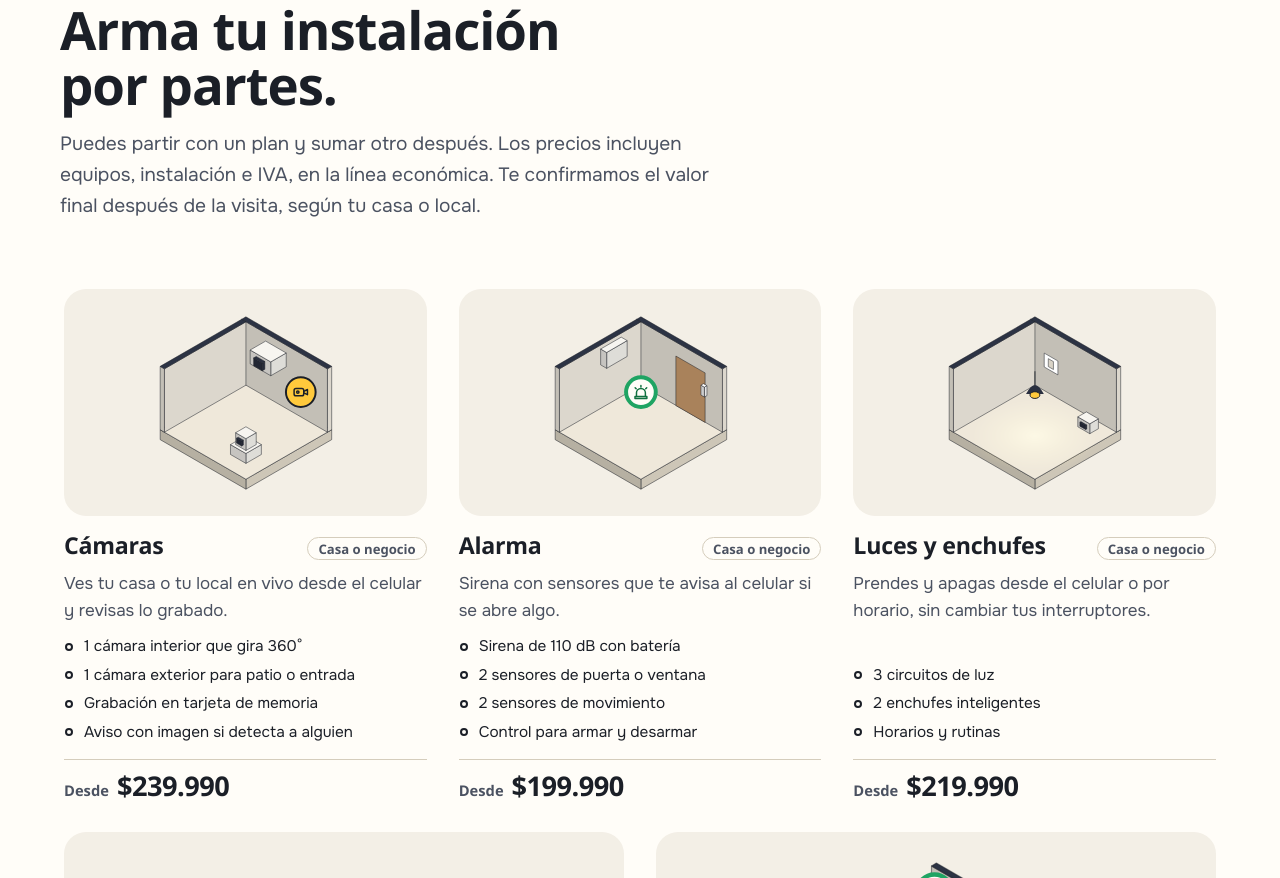
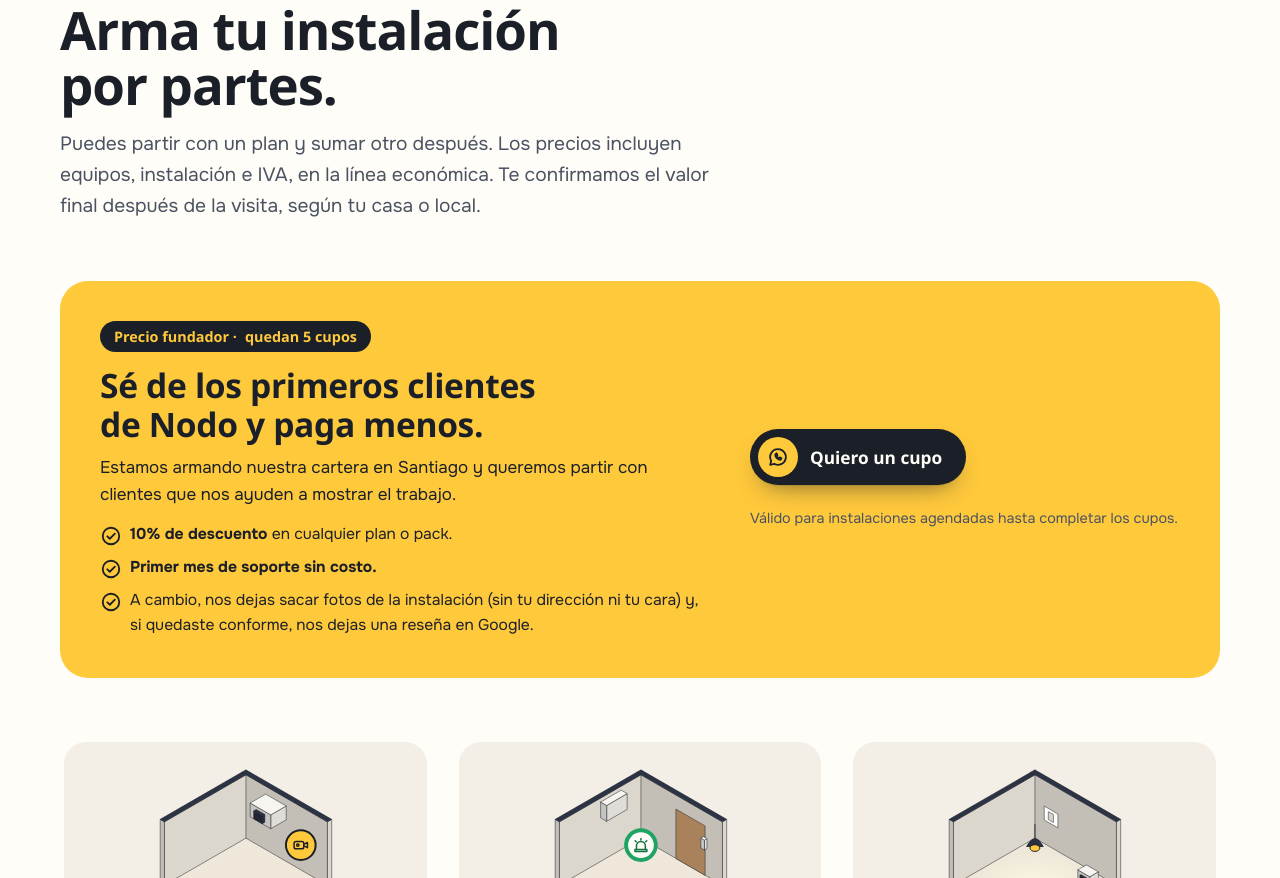
Before and after one commit to maracenam/Proyecto-Domotica, a plain HTML site: page index.html in a window 1280 px wide. Shown: the part 1191-2069 px from the top of the page. Drawn offline with Linux system fonts and the light colour scheme; a web font is replaced by a local one.

Commit message:
Agregar oferta de precio fundador para los primeros 5 clientes
Bloque destacado en Planes y precios, aviso en la portada y botón de
WhatsApp con mensaje propio. Los cupos se cambian en CUPOS_FUNDADOR;
en 0 la oferta se oculta.

Co-Authored-By: Claude Opus 5.5 <noreply@anthropic.com>
Claude-Session: https://claude.ai/code/session_01Sx9PViexdrXiX1CYCkBzqV

```diff
--- a/index.html
+++ b/index.html
@@ -236,6 +236,18 @@ svg { display: block; }
 .support b { font-family: var(--display); font-weight: 900; font-variant-numeric: tabular-nums; }
 .support p { color: var(--tinta-2); font-size: .97rem; }
 .fine { color: var(--tinta-2); font-size: .95rem; margin-top: 20px; max-width: 80ch; }
+.founder { margin-bottom: clamp(36px, 5vw, 56px); background: var(--luz); color: var(--tinta); border-radius: 28px; padding: clamp(22px, 3.6vw, 40px); display: grid; grid-template-columns: minmax(0, 7fr) minmax(0, 5fr); gap: clamp(20px, 4vw, 48px); align-items: center; }
+.founder .tag { display: inline-flex; align-items: center; gap: 8px; font: 800 .9rem var(--display); background: var(--tinta); color: var(--luz); border-radius: 999px; padding: 6px 14px; }
+.founder h3 { font-size: clamp(1.5rem, 2.8vw, 2.1rem); margin-top: 14px; }
+.founder p { margin-top: 10px; max-width: 54ch; }
+.founder ul { display: grid; gap: 8px; margin-top: 14px; }
+.founder li { display: grid; grid-template-columns: 22px minmax(0, 1fr); gap: 8px; align-items: start; font-size: .98rem; }
+.founder li .ico { margin-top: 3px; }
+.founder-cta { display: grid; gap: 12px; justify-items: start; }
+.founder-cta .small { font-size: .9rem; color: var(--tinta-2); }
+.hero-founder { display: inline-flex; align-items: center; gap: 8px; font: 700 .95rem var(--display); color: var(--tinta); background: var(--luz); border-radius: 999px; padding: 6px 14px; text-decoration: none; width: fit-content; }
+.hero-founder:hover { filter: brightness(1.04); }
+@media (max-width: 860px) { .founder { grid-template-columns: minmax(0, 1fr); } }
 @media (max-width: 980px) {
   .plans { grid-template-columns: repeat(2, minmax(0, 1fr)); }
   .plan, .plan:nth-child(4), .plan:nth-child(5) { grid-column: span 1; }
@@ -422,6 +434,7 @@ footer strong { color: #FFFFFF; font-family: var(--display); font-weight: 900; }
           <a class="btn ghost" href="#planes">Ver planes y precios</a>
         </div>
         <p class="hero-fine"><svg class="ico" aria-hidden="true"><use href="#i-ok"/></svg>Visita y cotización sin costo, en toda la Región Metropolitana.</p>
+        <a class="hero-founder js-founder" href="#fundador">Precio fundador: <span class="js-cupos-txt">quedan 5 cupos</span> con 10% de descuento</a>
       </div>
 
       <div class="demo">
@@ -462,6 +475,22 @@ footer strong { color: #FFFFFF; font-family: var(--display); font-weight: 900; }
       <div class="block-head">
         <h2 id="planes-t">Arma tu instalación por partes.</h2>
         <p class="lede">Puedes partir con un plan y sumar otro después. Los precios incluyen equipos, instalación e IVA, en la línea económica. Te confirmamos el valor final después de la visita, según tu casa o local.</p>
+      </div>
+      <div class="founder js-founder" id="fundador" aria-labelledby="fundador-t">
+        <div>
+          <span class="tag">Precio fundador · <span class="js-cupos-txt">quedan 5 cupos</span></span>
+          <h3 id="fundador-t">Sé de los primeros clientes de Nodo y paga menos.</h3>
+          <p>Estamos armando nuestra cartera en Santiago y queremos partir con clientes que nos ayuden a mostrar el trabajo.</p>
+          <ul>
+            <li><svg class="ico" aria-hidden="true"><use href="#i-ok"/></svg><span><b>10% de descuento</b> en cualquier plan o pack.</span></li>
+            <li><svg class="ico" aria-hidden="true"><use href="#i-ok"/></svg><span><b>Primer mes de soporte sin costo.</b></span></li>
+            <li><svg class="ico" aria-hidden="true"><use href="#i-ok"/></svg><span>A cambio, nos dejas sacar fotos de la instalación (sin tu dirección ni tu cara) y, si quedaste conforme, nos dejas una reseña en Google.</span></li>
+          </ul>
+        </div>
+        <div class="founder-cta">
+          <a class="btn js-wa-founder" href="#contacto"><span class="bulb"><svg class="ico" aria-hidden="true"><use href="#i-wa"/></svg></span>Quiero un cupo</a>
+          <p class="small">Válido para instalaciones agendadas hasta completar los cupos.</p>
+        </div>
       </div>
       <div class="plans" id="plans"></div>
 
@@ -643,6 +672,8 @@ footer strong { color: #FFFFFF; font-family: var(--display); font-weight: 900; }
   var WHATSAPP = "56933373581";            // número sin "+" ni espacios
   var TELEFONO_VISIBLE = "+56 9 3337 3581";
   var SALUDO = "Hola, vi la página de Nodo y me interesa una cotización.";
+  var CUPOS_FUNDADOR = 5;                  // cupos de precio fundador que quedan; en 0 se oculta la oferta
+  var SALUDO_FUNDADOR = "Hola, vi la página de Nodo y quiero uno de los cupos de precio fundador.";
   // ==========================
 
   var waBase = "https://wa.me/" + WHATSAPP + "?text=";
@@ -650,6 +681,13 @@ footer strong { color: #FFFFFF; font-family: var(--display); font-weight: 900; }
     a.href = waBase + encodeURIComponent(SALUDO); a.target = "_blank"; a.rel = "noopener";
   });
   document.querySelectorAll(".js-phone").forEach(function (a) { a.textContent = TELEFONO_VISIBLE; });
+  document.querySelectorAll(".js-wa-founder").forEach(function (a) {
+    a.href = waBase + encodeURIComponent(SALUDO_FUNDADOR); a.target = "_blank"; a.rel = "noopener";
+  });
+  document.querySelectorAll(".js-cupos-txt").forEach(function (e) {
+    e.textContent = CUPOS_FUNDADOR === 1 ? "queda 1 cupo" : "quedan " + CUPOS_FUNDADOR + " cupos";
+  });
+  if (CUPOS_FUNDADOR <= 0) document.querySelectorAll(".js-founder").forEach(function (e) { e.style.display = "none"; });
 
   // ===== Motor isométrico =====
   var K = 0.8660254;
```
